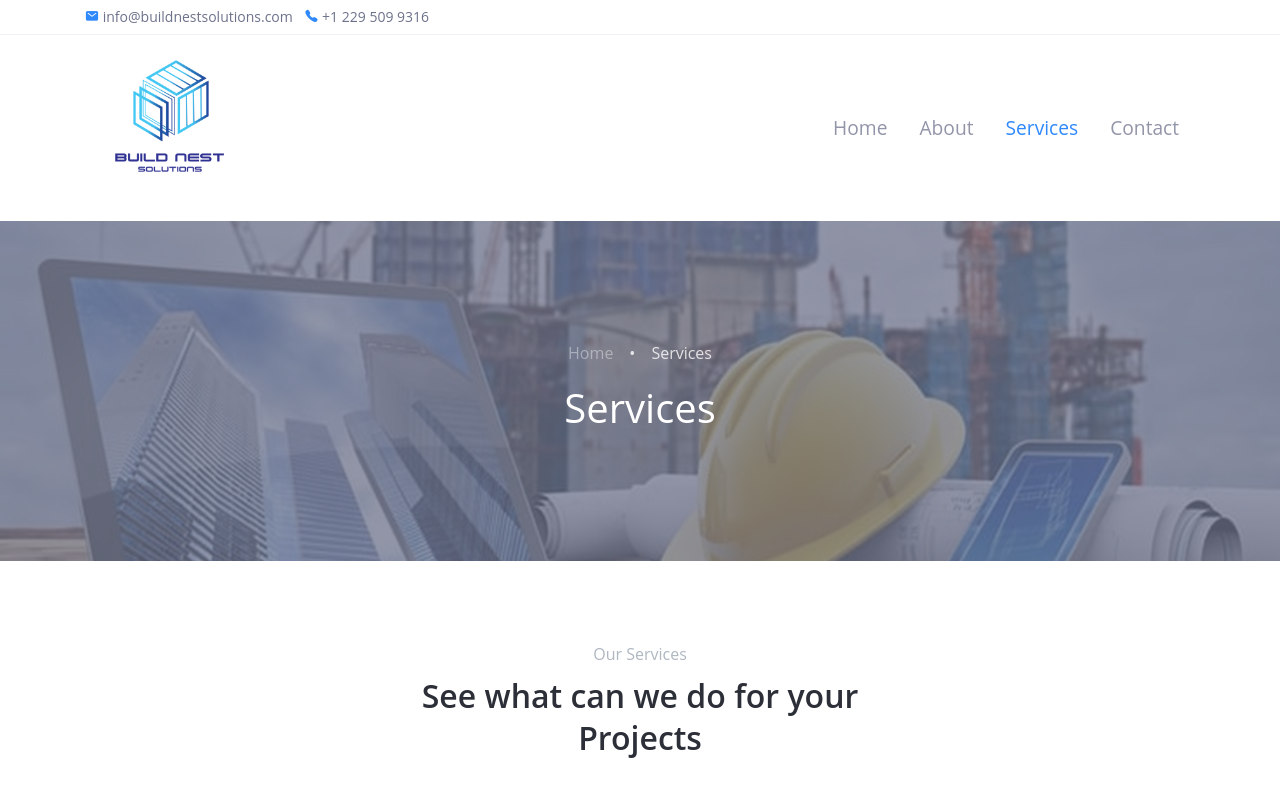
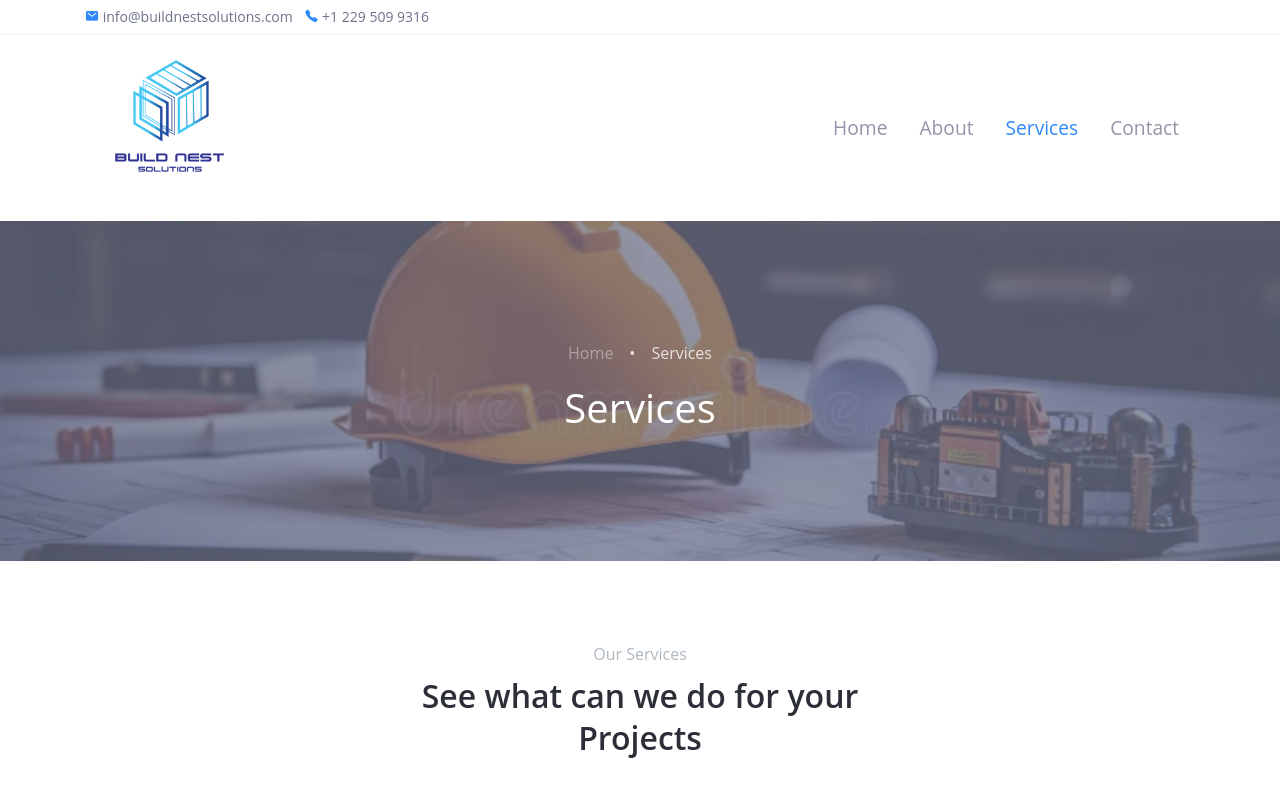
Before and after one commit to lokeshelangovan/Construction-company, a plain HTML site: page html/services.html in a window 1280 px wide. Shown: the top 788 px of the page. Drawn offline with Linux system fonts and the light colour scheme; files whose address does not match are found by name.

Commit message:
service bg image changed

```diff
--- a/html/services.html
+++ b/html/services.html
@@ -22,6 +22,12 @@
   <link rel="stylesheet" href="../vendor/fancybox/css/jquery.fancybox.css">
 
   <link rel="stylesheet" href="../css/theme.css">
+
+  <style>
+     @media (max-width: 768px){
+
+     }
+  </style>
 
 </head>
 <body>
@@ -76,7 +82,7 @@
       </div> <!-- .container -->
     </nav> <!-- .navbar -->
 
-    <div class="page-banner bg-img bg-img-parallax overlay-dark" style="background-image: url(../img/service_img.jpg);">
+    <div class="page-banner bg-img bg-img-parallax overlay-dark" style="background-image: url(../img/service_img.4.webp);">
       <div class="container h-100">
         <div class="row justify-content-center align-items-center h-100">
           <div class="col-lg-8">
```
Also changed, not shown: img/service_img.4.webp (added).
